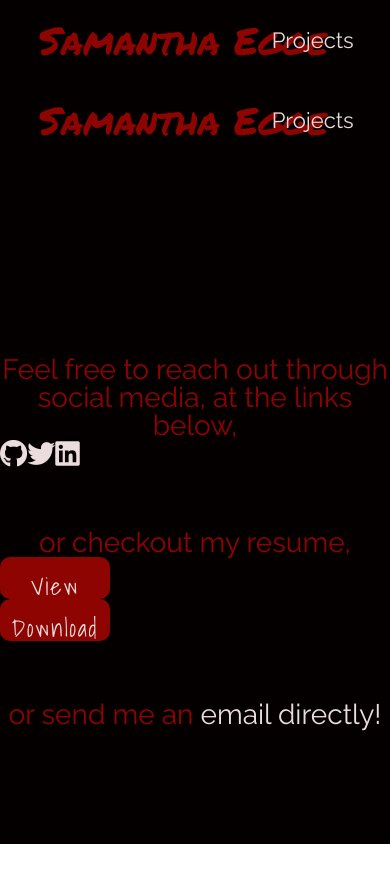
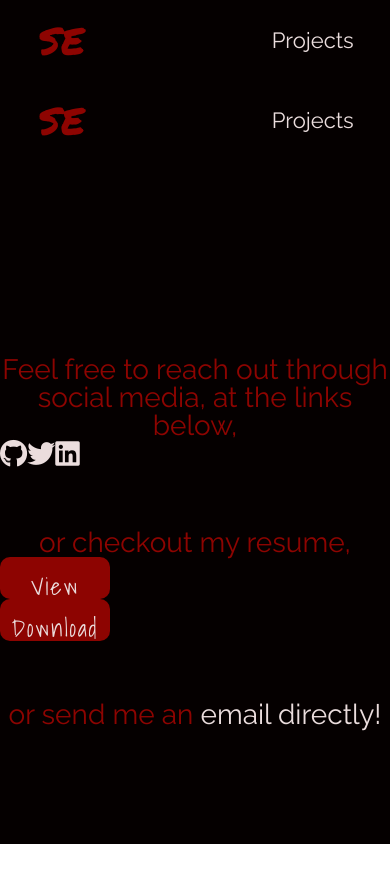
Before and after one commit to SamanthaEgge/portfolio-v1, a React (Create React App) app: page /contact in a window 390 px wide. Shown: the top 882 px of the page. Built offline with nearby package versions, Linux system fonts and the light colour scheme; no server answers.

Commit message:
Modifed Nav.scss to include breakpoint for mobile devices.

```diff
--- a/src/components/Navigation/Navigation.js
+++ b/src/components/Navigation/Navigation.js
@@ -8,6 +8,7 @@ const Navigation = () => {
     <div className='navigation-container'>
       <div className='nav-title'>
         <Link className='title' to='/'><h1>Samantha Egge</h1></Link>
+        <Link className='title__small' to='/'><h1>SE</h1></Link>
       </div>
       <div className='nav-links'>
         <div className='nav-items'>
--- a/src/components/Navigation/Navigation.scss
+++ b/src/components/Navigation/Navigation.scss
@@ -18,9 +18,26 @@
     .title {
       font-family: 'Permanent Marker', cursive;
       color: $primary-color;
-      // padding: 0px 10px;
       font-size: 38px;
       text-decoration: none;
+    }
+
+    .title__small {
+      display: none;
+    }
+
+    @media only screen and (max-width: 650px) {
+      .title {
+        display: none;
+      }
+
+      .title__small {
+        font-family: 'Permanent Marker', cursive;
+        color: $primary-color;
+        font-size: 38px;
+        text-decoration: none;
+        display: block;
+      }
     }
   }
 
```
